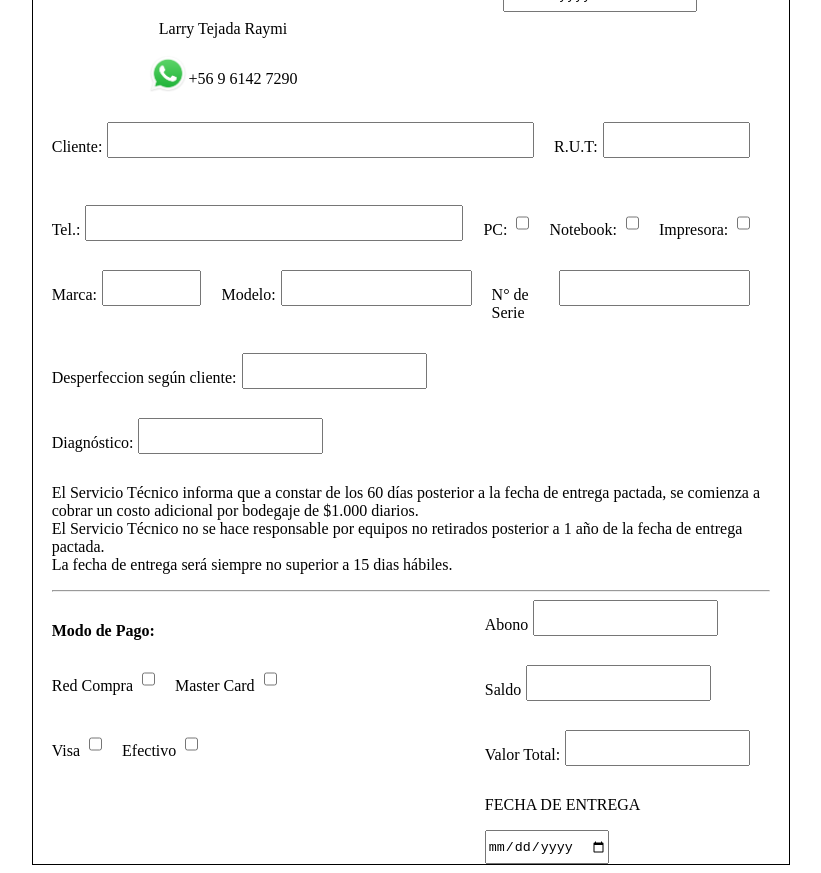
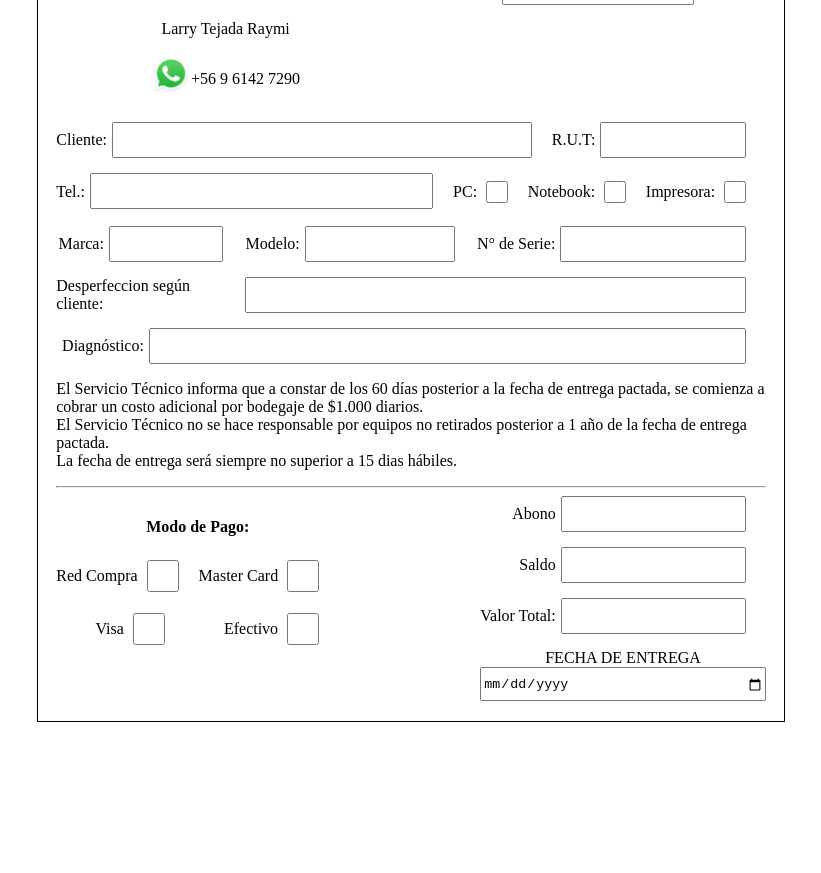
Before and after one commit to MisterAzazel/LarryTech, an Angular app: page / in a window 1280 px wide. Shown: the part 360-1233 px from the top of the page, without its empty margins (229-1050 px from the left). After the commit the page ends 1090 px from the top, so only its background shows below. Built offline with nearby package versions, Linux system fonts and the light colour scheme.

Commit message:
Diseño inicial terminado, falta arreglarlo un poco

```diff
--- a/src/app/app.component.css
+++ b/src/app/app.component.css
@@ -1,4 +1,4 @@
-body{
+.ficha{
     border: 1px black solid;
     width: 60%;
     margin: auto;
@@ -26,9 +26,14 @@ body{
 .header2{
     width: 50%;
     text-align: center;
+    margin-top: 35px;
 }
 
-
+.fechaRecepcion{
+    display: flex;
+    flex-direction: column;
+    align-items: center;
+}
 
 .informacion p{
     margin: 1px;
@@ -50,10 +55,14 @@ body{
     max-height: 200px;
 }
 
-.ficha{
+.fichaBody{
     justify-content: center;
     margin: auto;
     width: 95%;
+}
+
+label{
+    margin: auto;
 }
 
 .row{
@@ -62,7 +71,7 @@ body{
     margin-bottom: 15px;
 }
 
-.row p{
+.row label{
     margin-right: 5px;
 }
 
@@ -87,11 +96,24 @@ body{
 }
 
 .inputModelo{
-    width: 30%;
+    width: 20%;
 }
 
 .inputSerie{
-    width: 30%;
+    width: 25%;
+}
+
+.inputDesperfeccion{
+    width: 70%;
+}
+
+.inputDiagnostico{
+    width: 83%;
+}
+
+.checkbox{
+    width: 2rem;
+    height: 2rem;
 }
 
 input{
@@ -102,4 +124,14 @@ input{
     display: flex;
     flex-direction: row;
     justify-content: space-between;
+    padding-bottom: 20px;
 }
+
+.modoPago{
+    text-align: center;
+}
+
+.fechaEntrega{
+    display: flex;
+    flex-direction: column;
+}
--- a/src/app/app.component.html
+++ b/src/app/app.component.html
@@ -6,6 +6,7 @@
   <title>LarryTech</title>
 </head>
 <body>
+  <div class="ficha">
     <div class="header">
       <div class="header1">
         <img src="../assets/LarryTechLogo.png" class="logo" alt="">
@@ -45,51 +46,53 @@
 
         <br>
         <br>
-      <h5>FECHA DE RECEPCIÓN</h5>
+
+        <div class="fechaRecepcion">
+          <label>FECHA DE RECEPCIÓN</label>
           <input type="date" class="inputDate">
+        </div>
+
       </div>
     </div>
 
     <br>
 
-  <div class="ficha">
+    <div class="fichaBody">
 
       <div class="row">
-      <p>Cliente:</p>
+        <label>Cliente:</label>
         <input type="text" class="inputCliente">
-      <p>R.U.T:</p>
+        <label>R.U.T:</label>
         <input type="text" class="inputRut">
       </div>
 
-    <br>
-
       <div class="row">
-      <p>Tel.:</p>
+        <label>Tel.:</label>
         <input type="text" class="inputTel">
-      <p>PC:</p>
-      <input type="checkbox">
-      <p>Notebook:</p>
-      <input type="checkbox">
-      <p>Impresora:</p>
-      <input type="checkbox">
+        <label>PC:</label>
+        <input type="checkbox" class="checkbox">
+        <label>Notebook:</label>
+        <input type="checkbox" class="checkbox">
+        <label>Impresora:</label>
+        <input type="checkbox" class="checkbox">
       </div>
 
       <div class="row">
-      <p>Marca:</p>
+        <label>Marca:</label>
         <input type="text" class="inputMarca">
-      <p>Modelo:</p>
+        <label>Modelo:</label>
         <input type="text" class="inputModelo">
-      <p>N° de Serie</p>
+        <label>N° de Serie:</label>
         <input type="text" class="inputSerie">
       </div>
 
       <div class="row">
-      <p>Desperfeccion según cliente:</p>
+        <label>Desperfeccion según cliente:</label>
         <input type="text" class="inputDesperfeccion">
       </div>
 
       <div class="row">
-      <p>Diagnóstico:</p>
+        <label>Diagnóstico:</label>
         <input type="text" class="inputDiagnostico">
       </div>
 
@@ -114,41 +117,42 @@
         <div class="modoPago">
           <h4>Modo de Pago:</h4>
 
+          <div class="modoPagoCheckbox">
             <div class="row">
-          <p>Red Compra</p>
-          <input type="checkbox">
-          <p>Master Card</p>
-          <input type="checkbox">
+              <label>Red Compra</label>
+              <input type="checkbox" class="checkbox">
+              <label>Master Card</label>
+              <input type="checkbox" class="checkbox">
             </div>
 
             <div class="row">
-          <p>Visa</p>
-          <input type="checkbox">
-          <p>Efectivo</p>
-          <input type="checkbox">
+              <label>Visa</label>
+              <input type="checkbox" class="checkbox">
+              <label>Efectivo</label>
+              <input type="checkbox" class="checkbox">
             </div>
-
+          </div>
         </div>
 
         <div class="pagoFecha">
 
           <div class="row">
-          <p>Abono</p>
+            <label>Abono</label>
             <input type="number">
           </div>
 
           <div class="row">
-          <p>Saldo</p>
+            <label>Saldo</label>
             <input type="number">
           </div>
 
           <div class="row">
-          <p>Valor Total:</p>
+            <label>Valor Total:</label>
             <input type="number">
           </div>
 
           <div class="fechaEntrega">
-          <p>FECHA DE ENTREGA</p>
+            <label>FECHA DE ENTREGA</label>
             <input type="date">
           </div>
 
@@ -156,8 +160,7 @@
 
       </div>
 
-
     </div>
-
+  </div>
 </body>
 </html>
```
Lines whose indentation alone changed are shown as unchanged.
